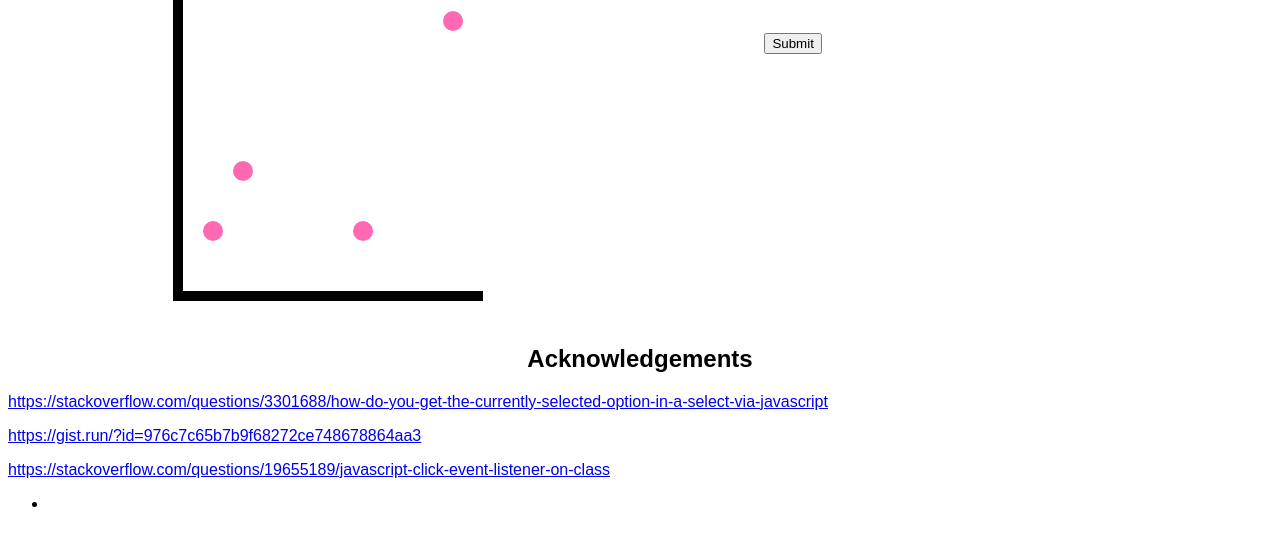
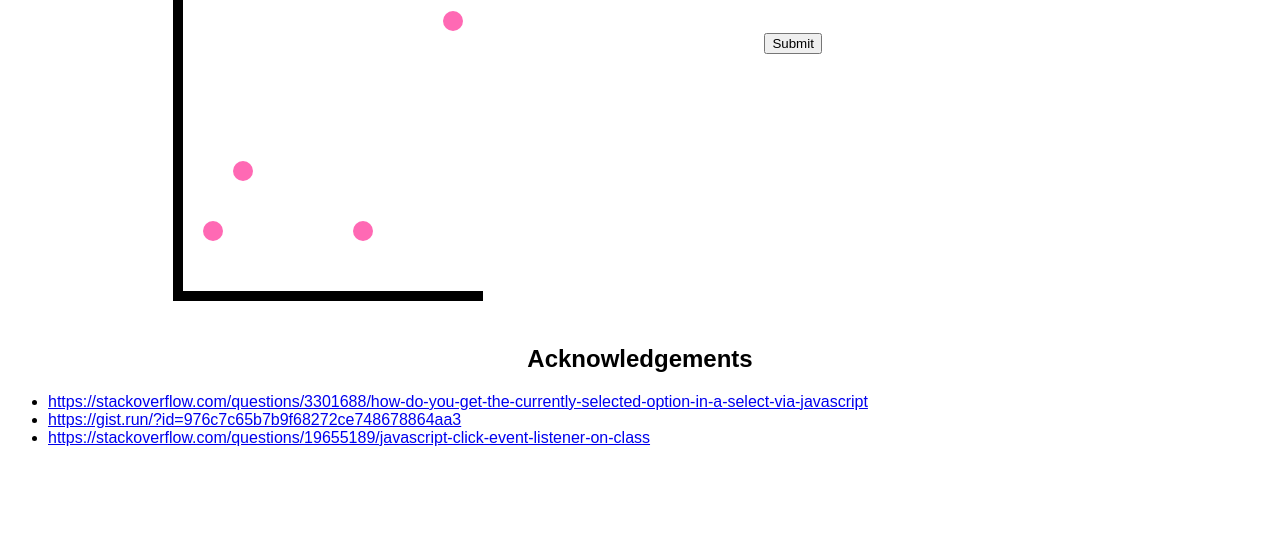
Before and after one commit to DS4200-S23-Class/hw-04-schaller-adamas, a plain HTML site: page index.html in a window 1280 px wide. Shown: the part 139-684 px from the top of the page. Drawn offline with Linux system fonts and the light colour scheme.

Commit message:
make link list

```diff
--- a/index.html
+++ b/index.html
@@ -76,12 +76,11 @@
     </div>
 
     <h2 class="center">Acknowledgements</h2>
-    <p><a href="https://stackoverflow.com/questions/3301688/how-do-you-get-the-currently-selected-option-in-a-select-via-javascript"  target="_blank">https://stackoverflow.com/questions/3301688/how-do-you-get-the-currently-selected-option-in-a-select-via-javascript</a></p>
-    <p><a href=https://gist.run/?id=976c7c65b7b9f68272ce748678864aa3 target="_blank">https://gist.run/?id=976c7c65b7b9f68272ce748678864aa3</a></p>
-    <p><a href=https://stackoverflow.com/questions/19655189/javascript-click-event-listener-on-class  target="_blank">https://stackoverflow.com/questions/19655189/javascript-click-event-listener-on-class</a></p>
     <div>
         <ul>
-            <li></li>
+            <li><a href="https://stackoverflow.com/questions/3301688/how-do-you-get-the-currently-selected-option-in-a-select-via-javascript"  target="_blank">https://stackoverflow.com/questions/3301688/how-do-you-get-the-currently-selected-option-in-a-select-via-javascript</a></li>
+            <li><a href=https://gist.run/?id=976c7c65b7b9f68272ce748678864aa3 target="_blank">https://gist.run/?id=976c7c65b7b9f68272ce748678864aa3</a></li>
+            <li><a href=https://stackoverflow.com/questions/19655189/javascript-click-event-listener-on-class  target="_blank">https://stackoverflow.com/questions/19655189/javascript-click-event-listener-on-class</a></li>
         </ul>
     </div>
 
```
